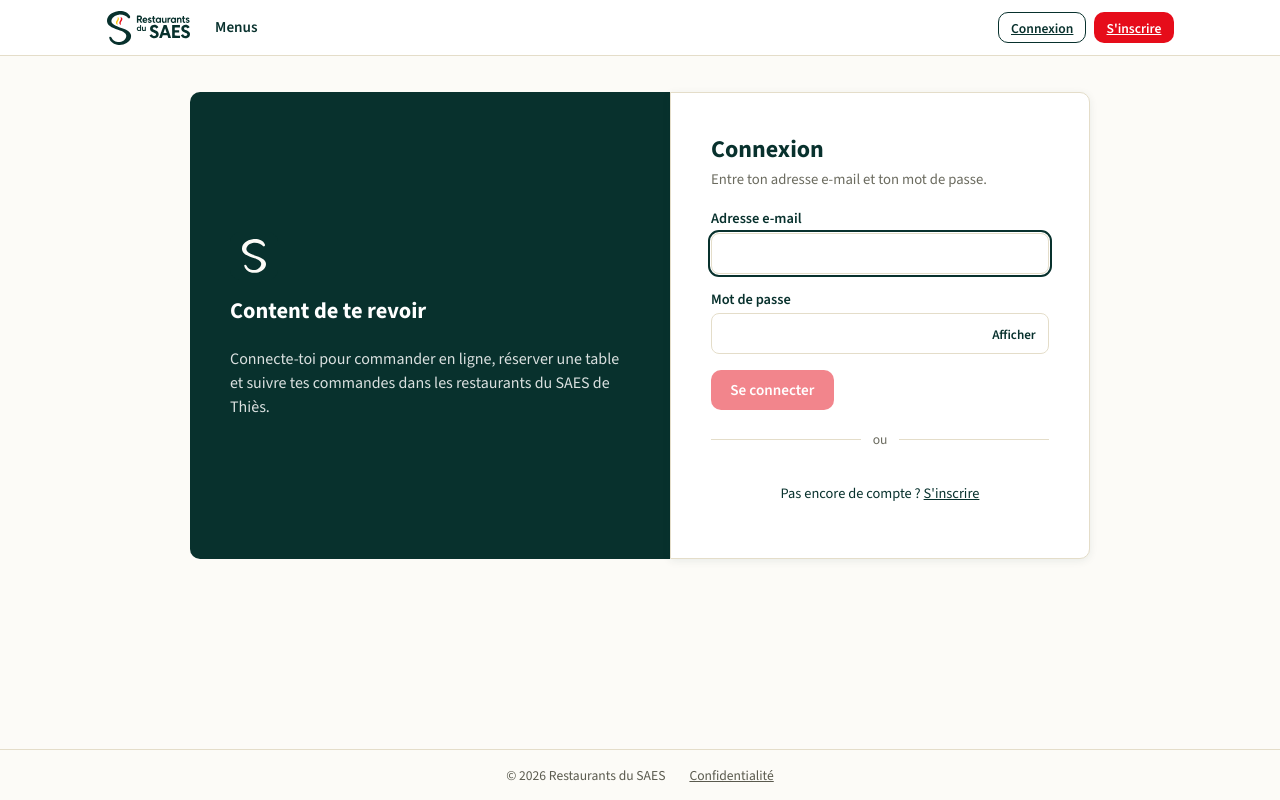
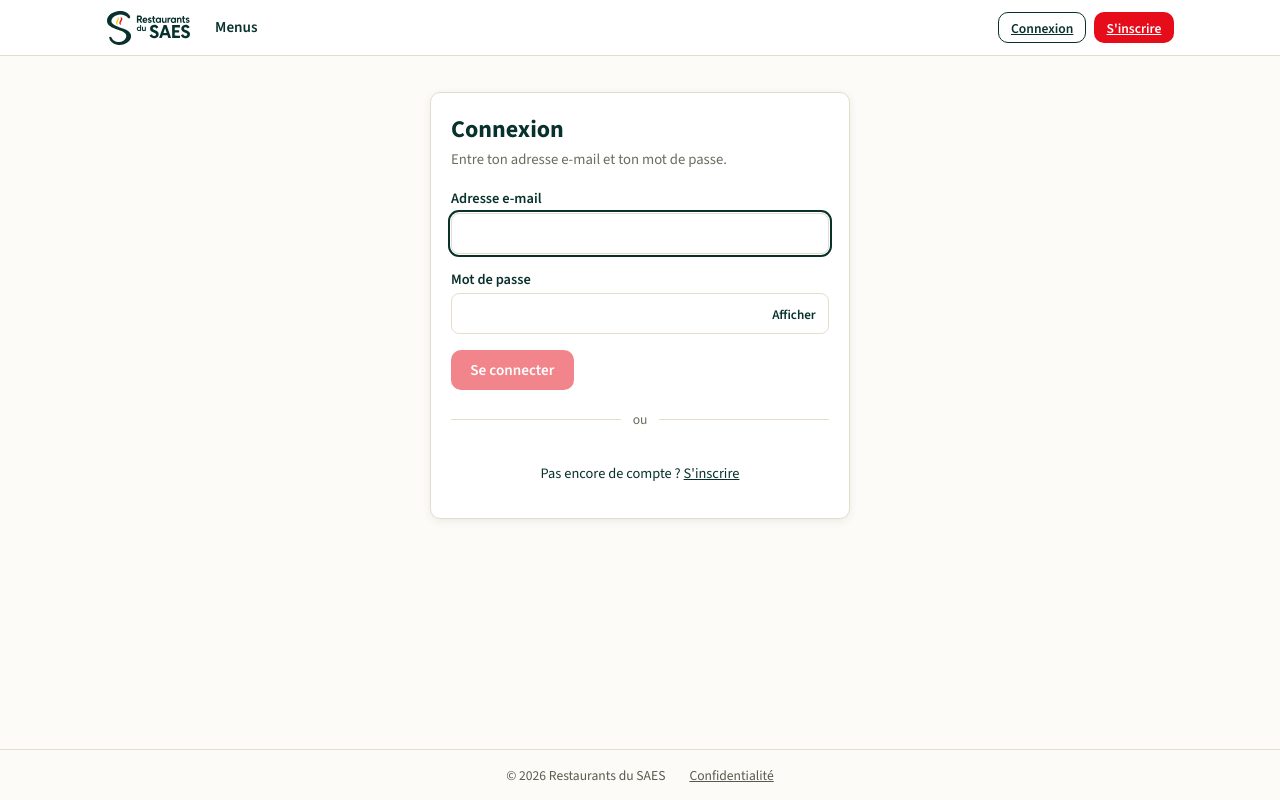
Before and after one commit to achraf-aadjar/restaurants-saes, an Angular app in the folder saes-frontend/: page /connexion in a window 1280 px wide. Built offline with nearby package versions, Linux system fonts and the light colour scheme.

Commit message:
Retire le panneau vert des pages connexion/inscription, retour a la carte simple

```diff
--- a/saes-frontend/src/app/pages/auth/login/login.html
+++ b/saes-frontend/src/app/pages/auth/login/login.html
@@ -1,13 +1,3 @@
-<div class="page-auth">
-  <aside class="auth-panneau">
-    <img src="assets/logo/icon.svg" alt="Restaurants du SAES" class="auth-icone" />
-    <h2>Content de te revoir</h2>
-    <p>
-      Connecte-toi pour commander en ligne, réserver une table et suivre tes commandes dans les
-      restaurants du SAES de Thiès.
-    </p>
-  </aside>
-
   <section class="carte formulaire-etroit">
     <h1>Connexion</h1>
     <p class="auth-soustitre">Entre ton adresse e-mail et ton mot de passe.</p>
@@ -64,4 +54,3 @@
 
     <p class="lien-bas">Pas encore de compte ? <a routerLink="/inscription">S'inscrire</a></p>
   </section>
-</div>
--- a/saes-frontend/src/app/pages/auth/register/register.html
+++ b/saes-frontend/src/app/pages/auth/register/register.html
@@ -1,13 +1,3 @@
-<div class="page-auth">
-  <aside class="auth-panneau">
-    <img src="assets/logo/icon.svg" alt="Restaurants du SAES" class="auth-icone" />
-    <h2>Bienvenue</h2>
-    <p>
-      Crée ton compte pour commander en ligne, réserver une table et suivre tes commandes dans les
-      restaurants du SAES de Thiès.
-    </p>
-  </aside>
-
   <section class="carte formulaire-etroit">
     <h1>Créer un compte</h1>
     <p class="auth-soustitre">Quelques informations suffisent.</p>
@@ -84,4 +74,3 @@
 
     <p class="lien-bas">Déjà un compte ? <a routerLink="/connexion">Se connecter</a></p>
   </section>
-</div>
--- a/saes-frontend/src/styles.scss
+++ b/saes-frontend/src/styles.scss
@@ -153,25 +153,6 @@ button {
   margin: 1rem auto;
 }
 
-/* Pages Connexion / Inscription : panneau de marque + formulaire. */
-.page-auth {
-  display: flex;
-  flex-direction: column;
-  align-items: center;
-  gap: 1.5rem;
-  max-width: 900px;
-  margin: 1rem auto;
-}
-
-.page-auth .formulaire-etroit {
-  margin: 0;
-  width: 100%;
-}
-
-.auth-panneau {
-  display: none;
-}
-
 .auth-soustitre {
   color: #6b6b5f;
   margin: -0.5rem 0 1.25rem;
@@ -208,53 +189,6 @@ button {
 .connexion-google {
   display: flex;
   justify-content: center;
-}
-
-@media (min-width: 860px) {
-  .page-auth {
-    flex-direction: row;
-    align-items: stretch;
-    gap: 0;
-  }
-
-  .page-auth .carte {
-    margin: 0;
-  }
-
-  .auth-panneau {
-    display: flex;
-    flex-direction: column;
-    justify-content: center;
-    gap: 1rem;
-    flex: 1;
-    background: var(--saes-vert);
-    color: var(--saes-texte-clair);
-    border-radius: var(--saes-rayon) 0 0 var(--saes-rayon);
-    padding: 2.5rem;
-  }
-
-  .auth-panneau .auth-icone {
-    height: 48px;
-    width: 48px;
-    border-radius: 10px;
-  }
-
-  .auth-panneau h2 {
-    color: var(--saes-texte-clair);
-    font-size: 1.4rem;
-    margin-bottom: 0.4rem;
-  }
-
-  .auth-panneau p {
-    color: rgba(255, 255, 255, 0.85);
-    margin: 0;
-    line-height: 1.5;
-  }
-
-  .page-auth .formulaire-etroit {
-    border-radius: 0 var(--saes-rayon) var(--saes-rayon) 0;
-    padding: 2.5rem;
-  }
 }
 
 .lien-bas {
```
